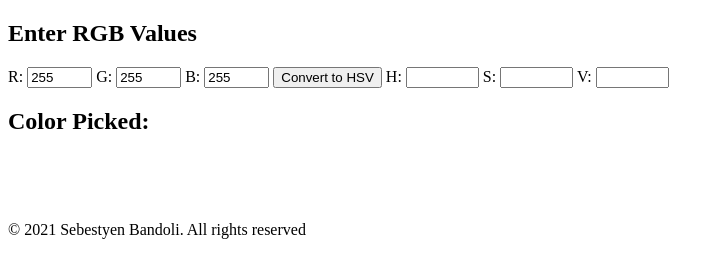
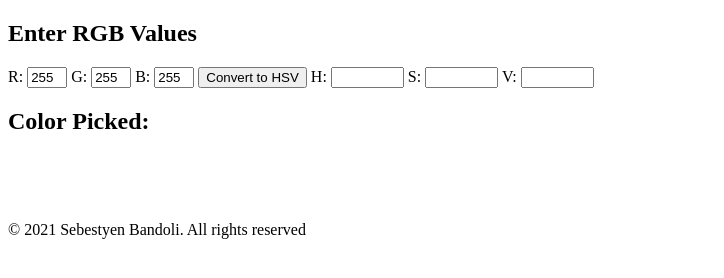
Before and after one commit to Bertania/colorPicker, a plain HTML site: page index.html in a window 1280 px wide. Shown: the whole page, without its empty margins (0-724 px from the left). Drawn offline with Linux system fonts and the light colour scheme.

Commit message:
Fixed a few typos

```diff
--- a/index.html
+++ b/index.html
@@ -7,25 +7,24 @@ ColorPicker
 </title>
 <link rel="stylesheet" href="css/style.css">
 <script src="js/hsv.js"></script>
+
 </head>
-
-<body>
 
 <h2>Enter RGB Values</h2>
 
 <form name="hsv">
 R:
-<input onClick="this.select();" type="text" name="R" size="5" value="255" maxlength="3";>
+<input onClick="this.select();" type="text" name="R" size="5" value="255" maxlength="3" style="width:32px;">
 G:
-<input onClick="this.select();" type="text" name="G" size="5" value="255" maxlength="3";>
+<input onClick="this.select();" type="text" name="G" size="5" value="255" maxlength="3" style="width:32px;">
 B:
-<input onClick="this.select();" type="text" name="G" size="5" value="255" maxlength="3";>
+<input onClick="this.select();" type="text" name="B" size="5" value="255" maxlength="3" style="width:32px;">
 
 <input type="button" name="btn" value="Convert to HSV" onclick="rgb2hsv(this.form.R.value,this.form.G.value,this.form.B.value);
-this.form.H.value=computedH.toFixed(1);
-this.form.S.value=computedS.toFixed(4);
-this.form.V.value=computedV.toFixed(4);
-">
+	this.form.H.value=computedH.toFixed(1);
+	this.form.S.value=computedS.toFixed(4);
+	this.form.V.value=computedV.toFixed(4);
+	">
 
 H:
 <input type="text" size="6" name="H">
```
